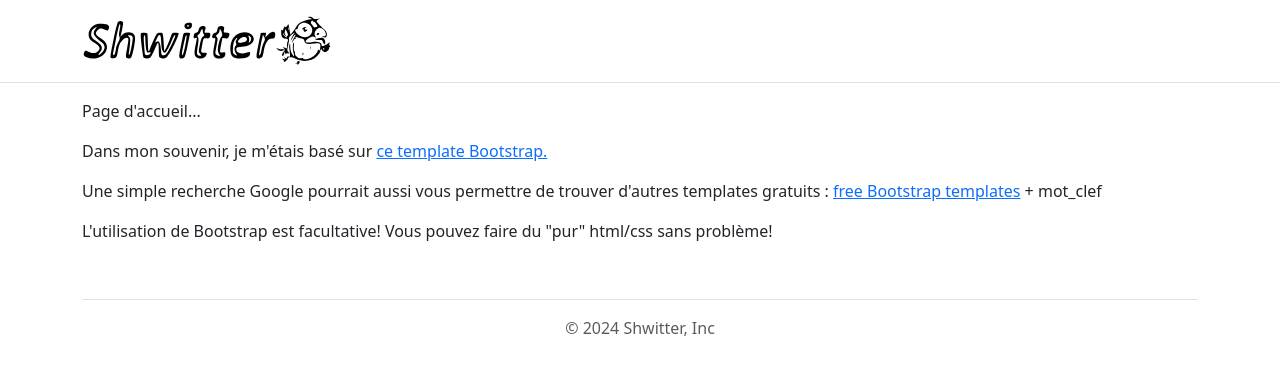
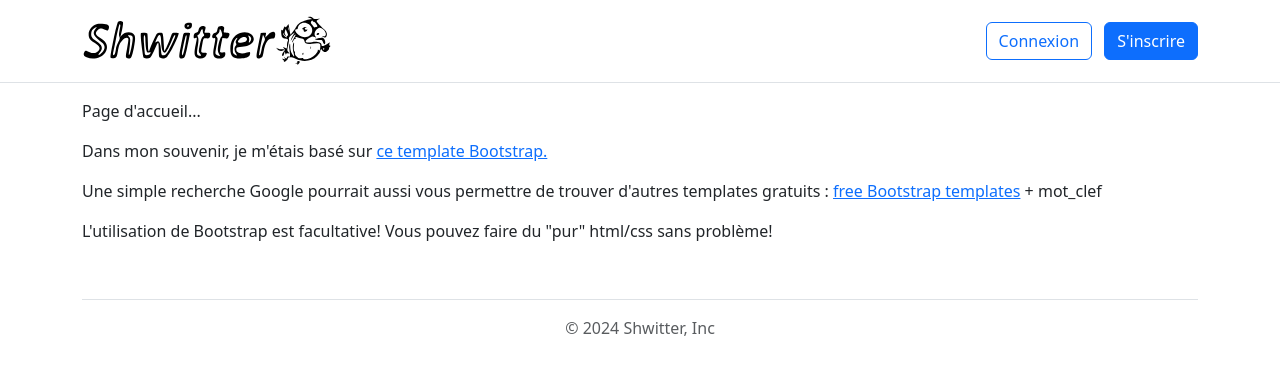
Before and after one commit to Na-zi-mo/2SU-FINAL-H2024, a PHP site: page /index.php in a window 1280 px wide. Shown: the top 375 px of the page. Run offline with PHP 8.4, Linux system fonts and the light colour scheme; some libraries are stand-ins or nearby versions.

Commit message:
Ajout des bouton connexion et inscription dans la section entete (non fonctionnels)

```diff
--- a/vues/section/entete.phtml
+++ b/vues/section/entete.phtml
@@ -4,6 +4,16 @@
             <a href="index.php" class="d-flex align-items-center mb-2 mb-lg-0 text-dark text-decoration-none">
                 <img src="img/logo.svg" alt="Shwitter" height="50px" />
             </a>
+            <ul class="nav col-12 col-lg-auto me-lg-auto mb-2 justify-content-center mb-md-0">
+                <!--
+                <li><a href="#" class="nav-link px-2 link-secondary">Overview</a></li>
+                -->
+            </ul>
+
+            <div class="text-end">
+                <a href="index.php?ctrl=connexion" class="btn btn-outline-primary me-2">Connexion</a>
+                <a href="index.php?ctrl=inscription" class="btn btn-primary">S'inscrire</a>
+            </div>
         </div>
     </div>
 </header>
```
